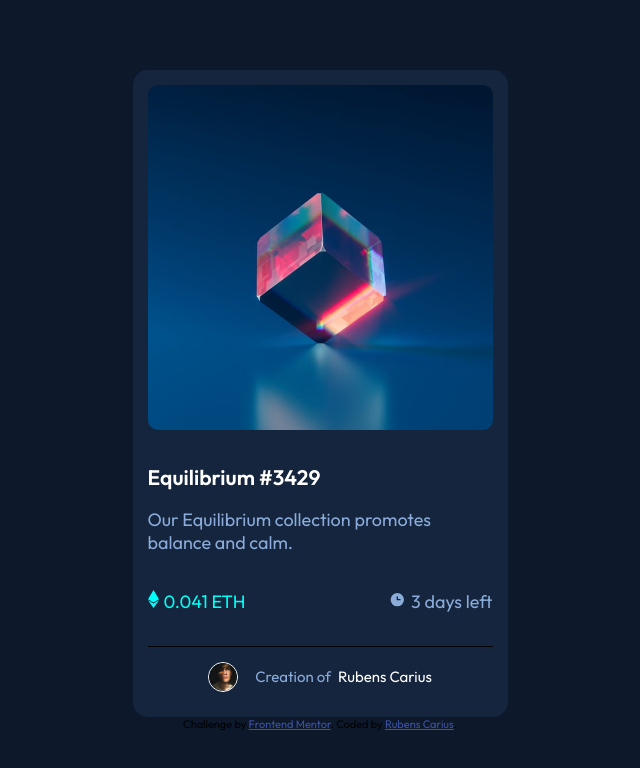
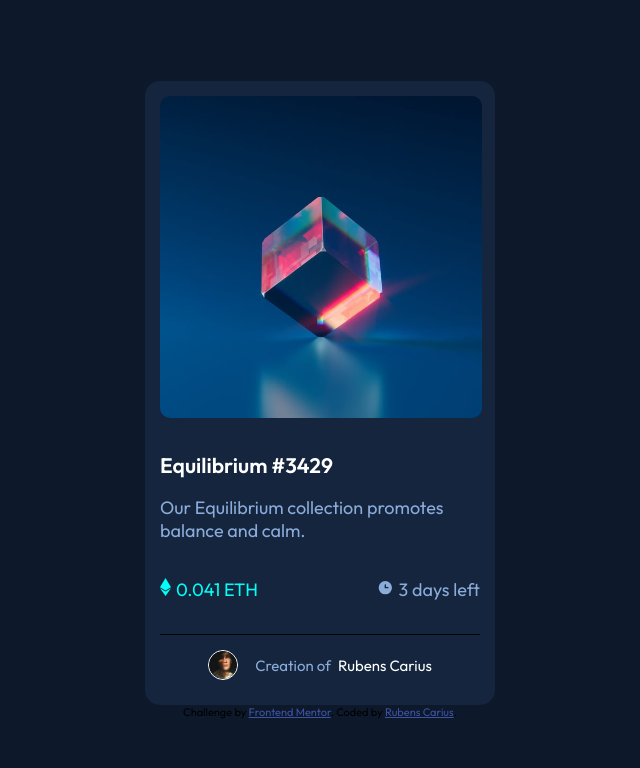
Before and after one commit to rubenscarius/frontendmentor-nft-css, a plain HTML site: page index.html in a window 1280 px wide. Shown: the whole page, without its empty margins (320-960 px from the left). Drawn offline with Linux system fonts and the light colour scheme.

Commit message:
Update styles.css

```diff
--- a/styles.css
+++ b/styles.css
@@ -16,7 +16,8 @@ body {
 
 .card {
     background-color: hsl(216, 50%, 16%);
-    width: 375px;
+    max-width: 350px;
+    min-width: 250px;
     border-radius: 15px;
 
 }
```
